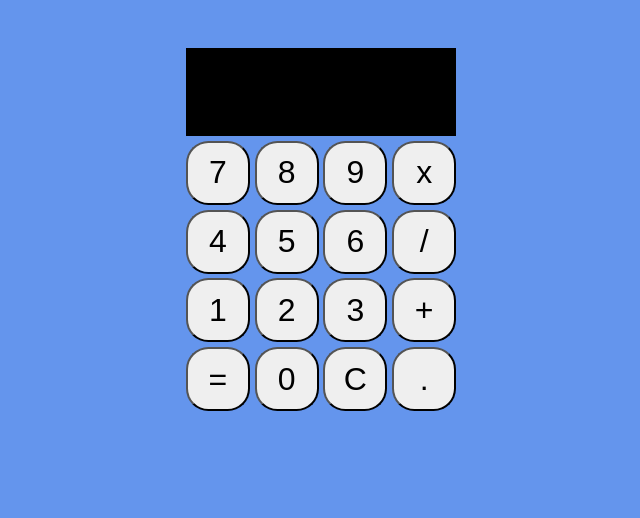
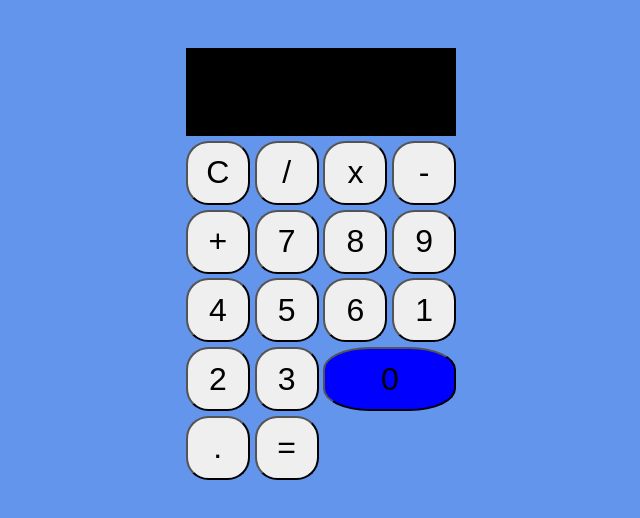
Before and after one commit to Brian4755/Calculator, a React (Create React App) app: page / in a window 1280 px wide. Shown: the top 518 px of the page, without its empty margins (319-959 px from the left). Built offline with nearby package versions, Linux system fonts and the light colour scheme.

Commit message:
span-two conditional on button

```diff
--- a/src/App.css
+++ b/src/App.css
@@ -13,7 +13,7 @@ body {
 .calculator-grid {
   display: grid;
   grid-template-columns: repeat(4, 4rem);
-  grid-template-rows: minmax(5.5rem, auto) repeat(4, 4rem);
+  grid-template-rows: minmax(5.5rem, auto) repeat(5, 4rem);
   justify-content: center;
   gap: 0.3rem;
 }
@@ -42,3 +42,8 @@ body {
 .calculator-grid > button {
   border-radius: 35%;
 }
+
+.span-two {
+  grid-column: span 2;
+  background-color: blue;
+}
--- a/src/Button.js
+++ b/src/Button.js
@@ -1,6 +1,6 @@
 const Button = ({dispatch, digit}) => {
   return (
-    <button onClick={() => dispatch({ type: 'add-digit', payload: {digit}})}>
+    <button className={digit === 0 ? "span-two" : null} onClick={() => dispatch({ type: 'add-digit', payload: {digit}})}>
       {digit}
     </button>
    );
--- a/src/Calculator.js
+++ b/src/Calculator.js
@@ -78,22 +78,23 @@ const Calculator = () => {
           <div className="previous-output">{state.prev}{state.operation}</div>
           <div>{state.output}</div>
         </div>
+        <button onClick={() => dispatch({type: 'clear'})}>C</button>
+        <Operation operation={'/'} dispatch={dispatch}/>
+        <Operation operation={'x'} dispatch={dispatch}/>
+        <Operation operation={'-'} dispatch={dispatch}/>
+        <Operation operation={'+'} dispatch={dispatch}/>
         <Button digit={7} dispatch={dispatch}/>
         <Button digit={8} dispatch={dispatch}/>
         <Button digit={9} dispatch={dispatch}/>
-        <Operation operation={'x'} dispatch={dispatch}/>
         <Button digit={4} dispatch={dispatch}/>
         <Button digit={5} dispatch={dispatch}/>
         <Button digit={6} dispatch={dispatch}/>
-        <Operation operation={'/'} dispatch={dispatch}/>
         <Button digit={1} dispatch={dispatch}/>
         <Button digit={2} dispatch={dispatch}/>
         <Button digit={3} dispatch={dispatch}/>
-        <Operation operation={'+'} dispatch={dispatch}/>
+        <Button digit={0} dispatch={dispatch}/>
+        <Button digit={'.'} dispatch={dispatch}/>
         <button onClick={() => dispatch({type: 'evaluate'})}>=</button>
-        <Button digit={0} dispatch={dispatch}/>
-        <button onClick={() => dispatch({type: 'clear'})}>C</button>
-        <Button digit={'.'} dispatch={dispatch}/>
       </div>
     </div>
    );
```
